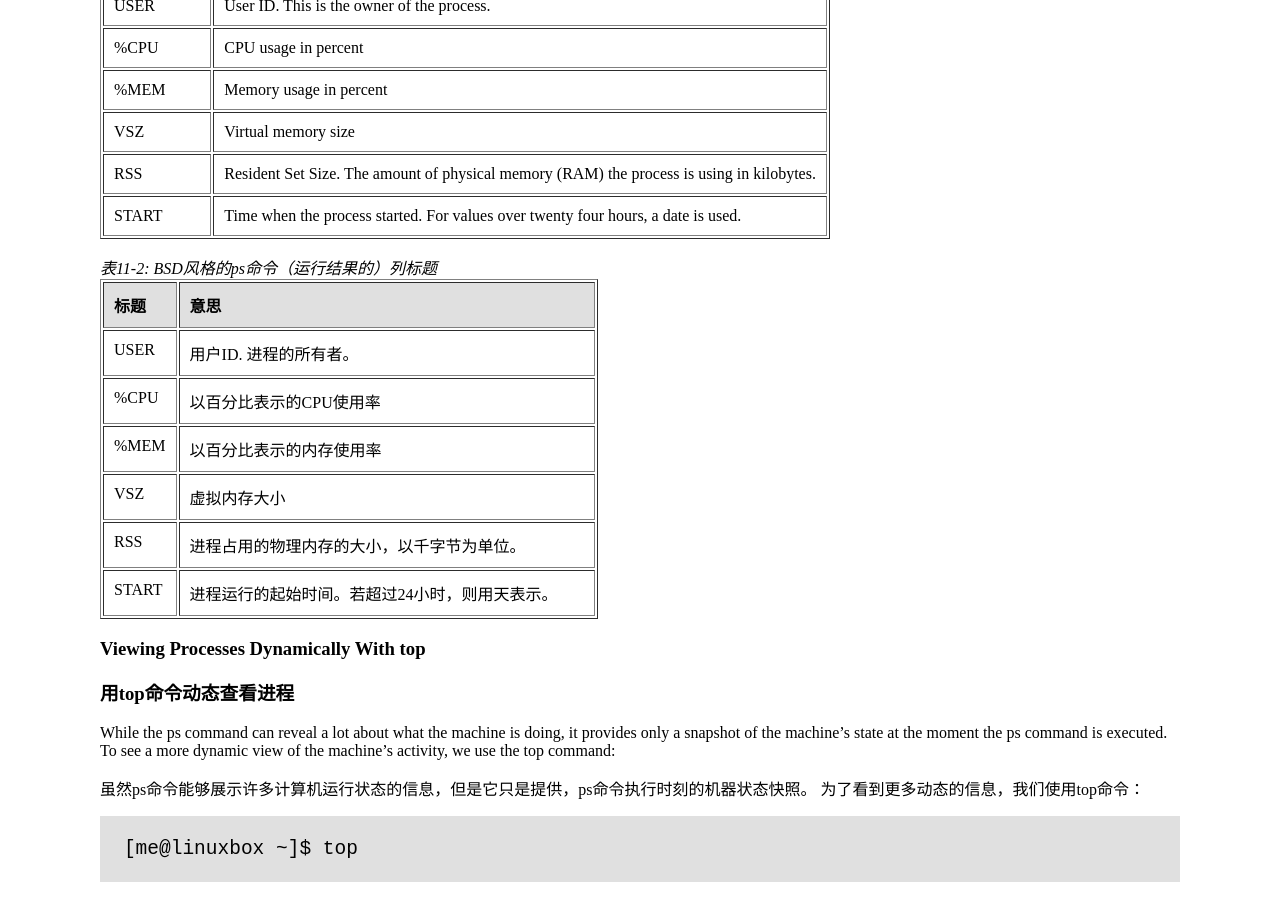
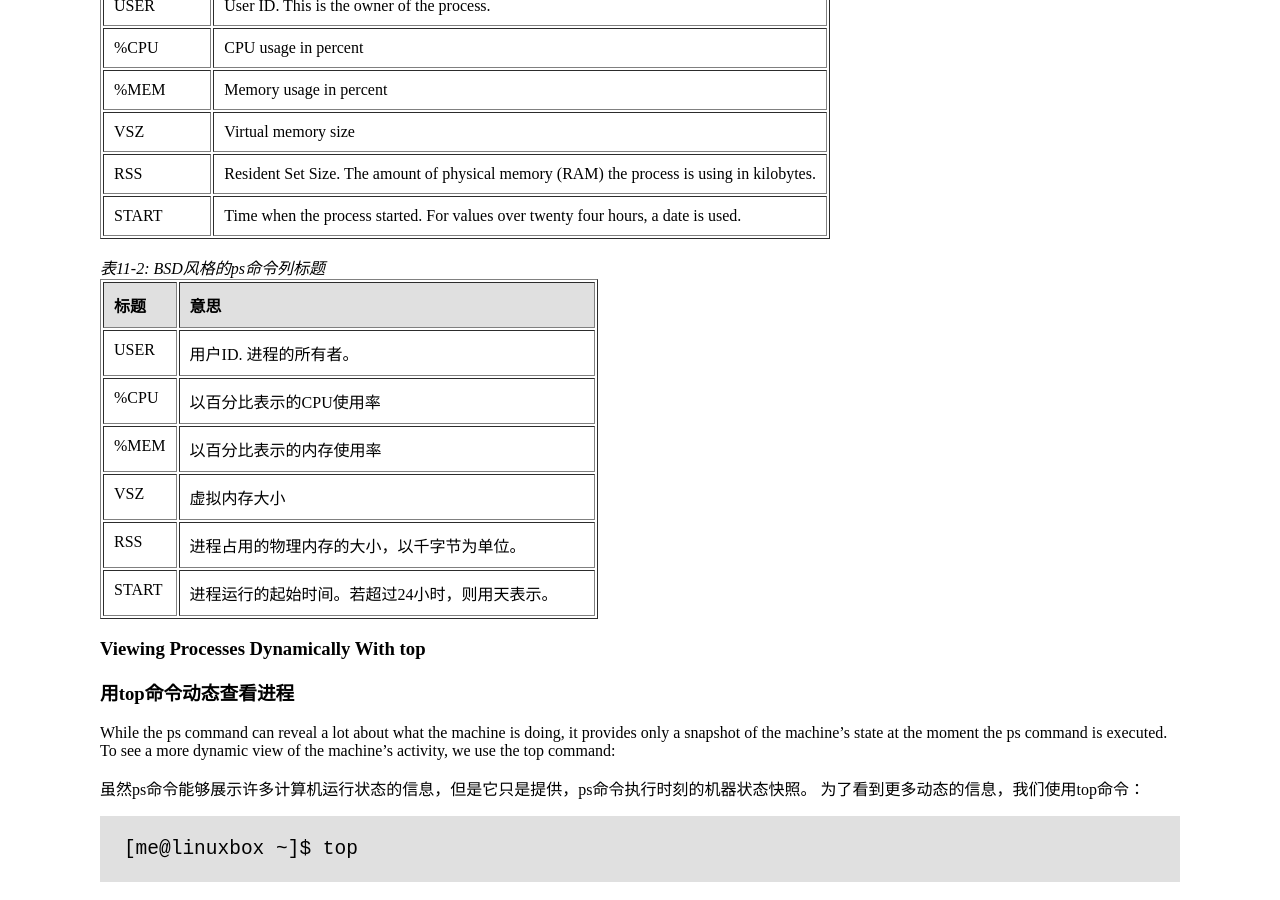
Before and after one commit to billie66/TLCL, a Jekyll site: the page built from book/processes.md, in a window 1280 px wide and 900 px high, scrolled down 4018 px. Built offline with Jekyll 4.4.1, drawn with Linux system fonts in a browser that asks for light colours; Markdown is read by kramdown in place of the engine named in the settings.

Commit message:
correct11

```diff
--- a/book/processes.md
+++ b/book/processes.md
@@ -318,7 +318,7 @@ a date is used.</td>
 
 <p>
 <table class="multi" cellpadding="10" border="1" width="%100">
-<caption class="cap">表11-2: BSD风格的ps命令（运行结果的）列标题
+<caption class="cap">表11-2: BSD风格的ps命令列标题
 </caption>
 <tr>
 <th class="title">标题</th>
@@ -865,7 +865,7 @@ like this:
 kill命令被用来给程序发送信号。它最常见的语法形式看起来像这样：
 
 <div class="code"><pre>
-<tt>kill [-signal] PID...</tt>
+<tt><b>kill [-signal] PID...</b></tt>
 </pre></div>
 
 If no signal is specified on the command line, then the TERM (Terminate) signal is sent by
@@ -1129,7 +1129,7 @@ user name by using the killall command. Here is the syntax:
 也有可能通过killall命令，给匹配特定程序或用户名的多个进程发送信号。下面是killall命令的语法形式：
 
 <div class="code"><pre>
-<tt>killall [-u user] [-signal] name...</tt>
+<tt><b>killall [-u user] [-signal] name...</b></tt>
 </pre></div>
 
 To demonstrate, we will start a couple of instances of the xlogo program and then
@@ -1144,8 +1144,7 @@ terminate them:
 [2] 18802
 [me@linuxbox ~]$ killall xlogo
 [1]- Terminated                xlogo
-[2]+ Terminated                xlogo
-</tt>
+[2]+ Terminated                xlogo</tt>
 </pre></div>
 
 Remember, as with kill, you must have superuser privileges to send signals to
```
